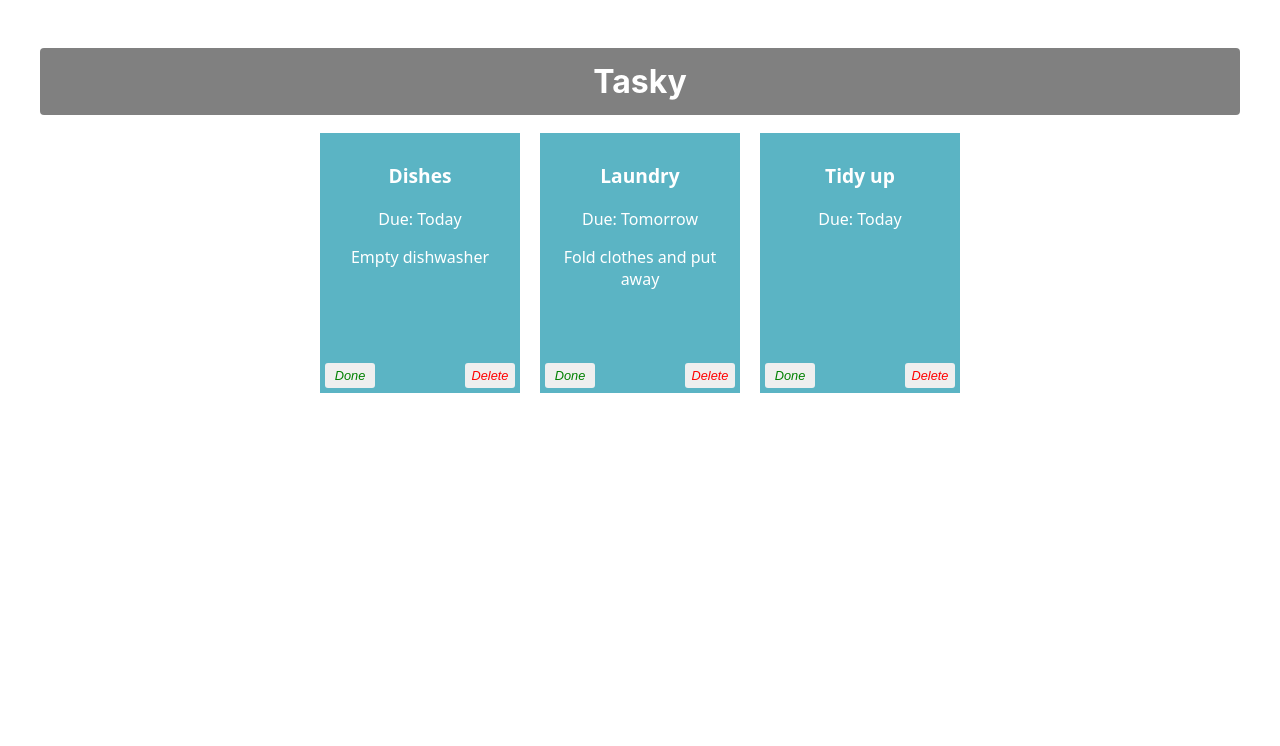
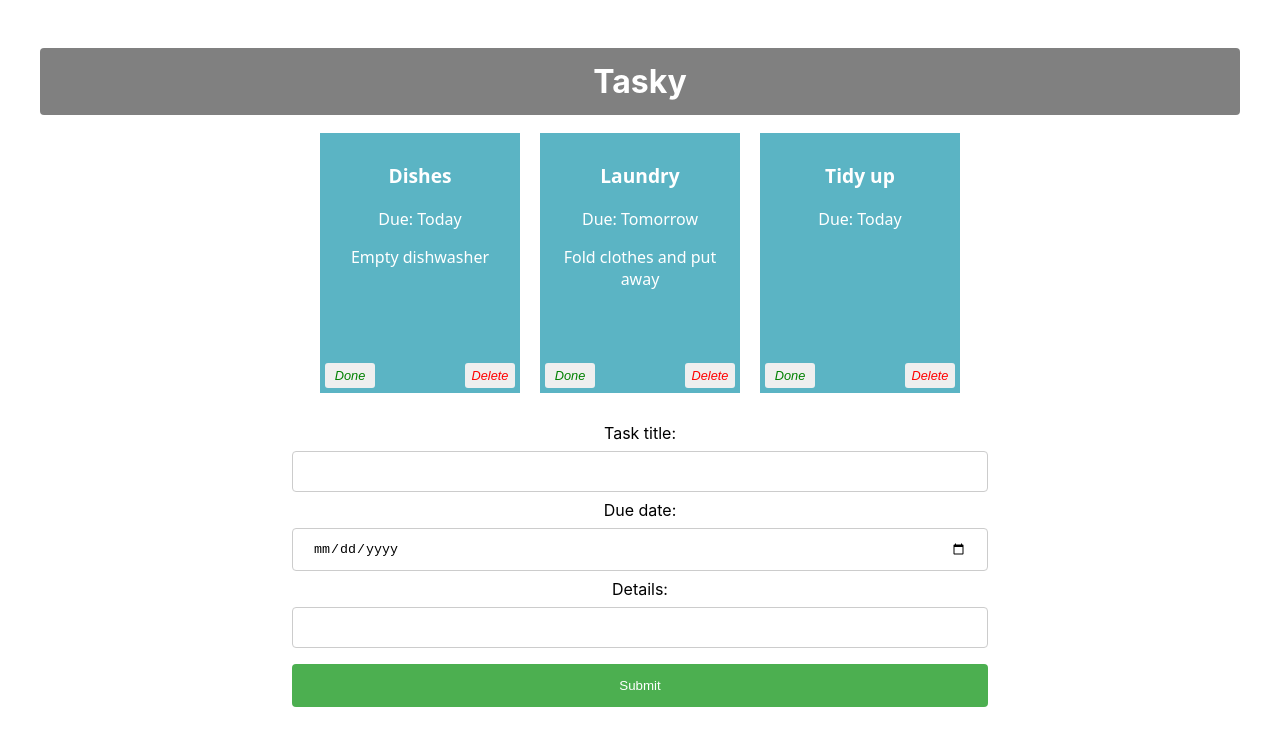
Before and after one commit to igorkapusniak0/React-App, a React (Create React App) app in the folder tasky/: page / in a window 1280 px wide. Shown: the top 746 px of the page. Built offline with nearby package versions, Linux system fonts and the light colour scheme.

Commit message:
add task form added

```diff
--- a/tasky/src/App.css
+++ b/tasky/src/App.css
@@ -101,3 +101,34 @@
   right: 5px;
   color: red;
 }
+
+input[type=text], input[type=date] {
+  width: 60%;
+  padding: 12px 20px;
+  margin: 8px 0;
+  display: inline-block;
+  border: 1px solid #ccc;
+  border-radius: 4px;
+  box-sizing: border-box;
+}
+
+input[type=submit] {
+  width: 60%;
+  background-color: #4CAF50;
+  color: white;
+  padding: 14px 20px;
+  margin: 8px 0;
+  border: none;
+  border-radius: 4px;
+  cursor: pointer;
+}
+
+input[type=submit]:hover {
+  background-color: #45a049;
+}
+
+form {
+  text-align: center;
+  width: 100%;
+  margin: auto;
+}
--- a/tasky/src/App.js
+++ b/tasky/src/App.js
@@ -1,6 +1,8 @@
 import './App.css';
 import Task from './components/Task';
 import React, { useState } from 'react';
+import AddTaskForm from './components/Form';
+
 
 function App() {
   const [ taskState, setTaskState ] = useState({
@@ -35,6 +37,7 @@
       deleteTask = {() => deleteHandler(index)}
     />
   ))}
+    <AddTaskForm></AddTaskForm>
     </div>
   );
 }
--- /dev/null
+++ b/tasky/src/components/Form.js
@@ -0,0 +1,31 @@
+import React from "react";
+
+const AddTaskForm = (props) => {
+
+  return (
+    <div>
+      <form>
+        <label>
+            Task title:
+            <br />
+            <input type="text" name="title" required />
+        </label>
+        <br />
+        <label>
+            Due date:
+            <br />
+            <input type="date" name="deadline" required />
+        </label>
+        <br />
+        <label>
+            Details:
+            <br />
+            <input type="text" name="description" />
+        </label>
+        <input type="submit" value="Submit" />
+        </form>
+    </div>
+  )
+};
+
+export default AddTaskForm;
```
